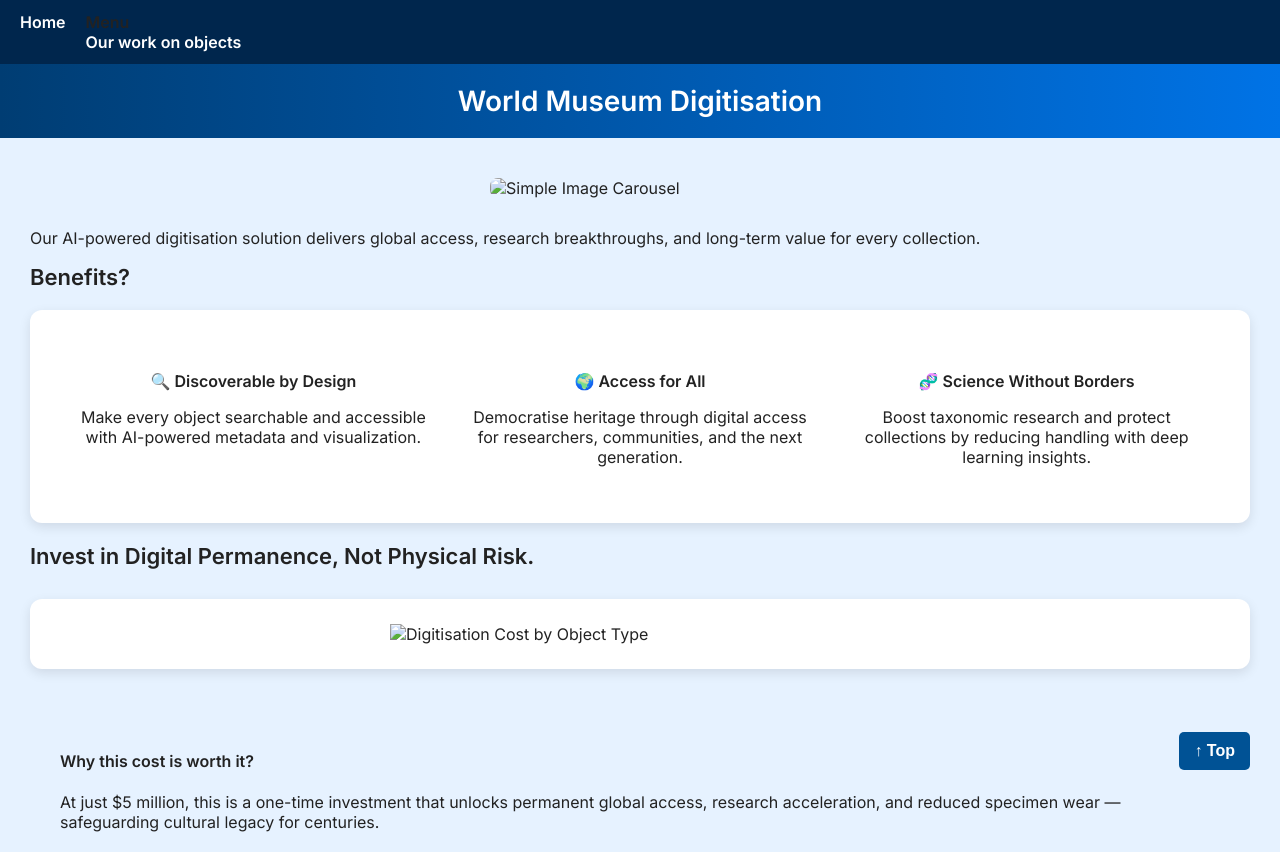
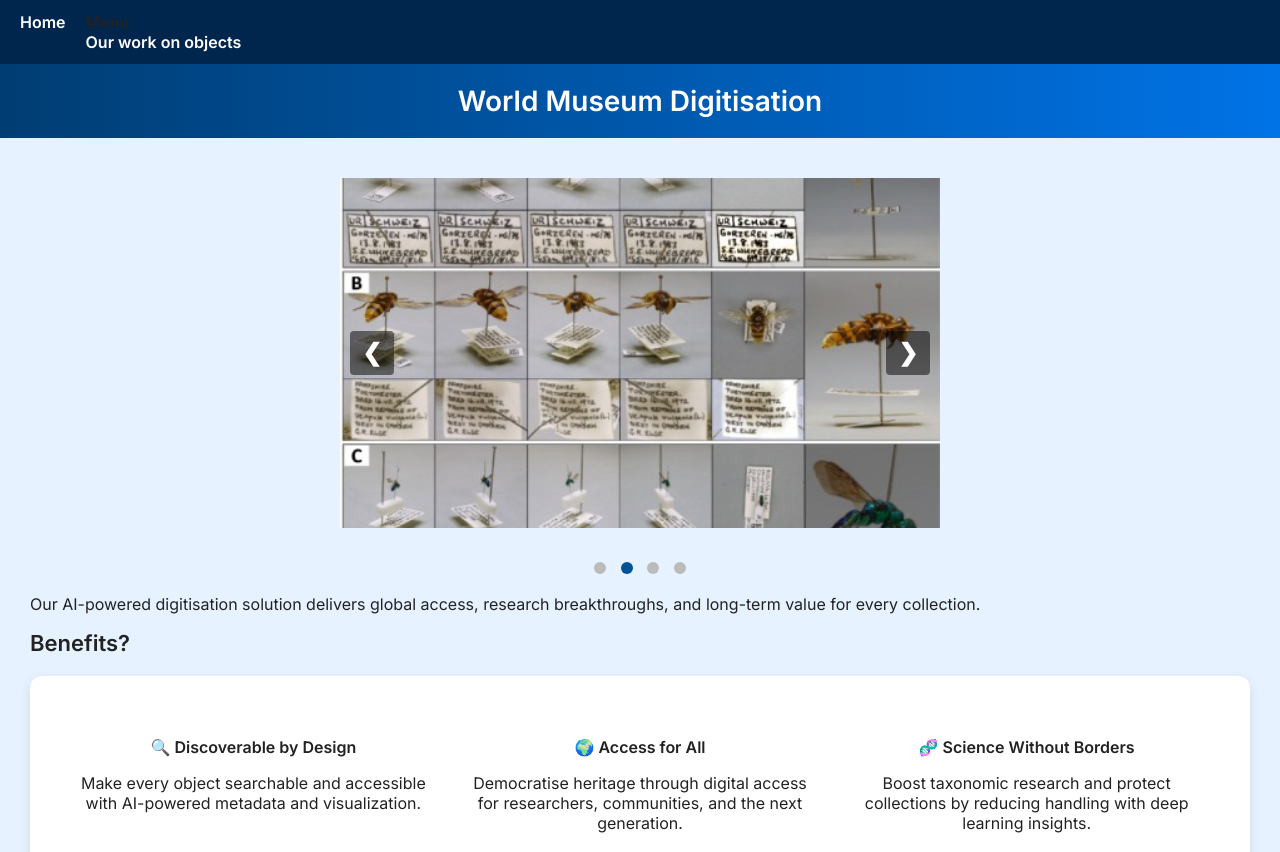
Before and after one commit to clr2172/pw.github.io, a plain HTML site: page index.html in a window 1280 px wide. Shown: the top 852 px of the page. Drawn offline with Linux system fonts and the light colour scheme.

Commit message:
Update index.html

```diff
--- a/index.html
+++ b/index.html
@@ -5,10 +5,53 @@
   <meta name="viewport" content="width=device-width, initial-scale=1.0"/>
   <title>World Museum Digitisation</title>
   <link rel="stylesheet" href="css/style.css" />
+  <style>
+    .carousel-container {
+      position: relative;
+      max-width: 600px;
+      height: 350px;
+      margin: 0 auto 30px;
+      overflow: hidden;
+    }
+    .carousel-slide {
+      position: absolute;
+      top: 0; left: 0;
+      width: 100%; height: 100%;
+      object-fit: cover;
+      opacity: 0;
+      transition: opacity 0.5s ease-in-out;
+    }
+    .carousel-slide.active {
+      opacity: 1;
+      z-index: 1;
+    }
+    .carousel-arrow {
+      position: absolute;
+      top: 50%; transform: translateY(-50%);
+      background: rgba(0,0,0,0.5);
+      color: white; border: none;
+      font-size: 24px; padding: 8px 12px;
+      cursor: pointer; border-radius: 4px;
+      z-index: 2;
+    }
+    .carousel-arrow:hover { background: rgba(0,0,0,0.7); }
+    .prev { left: 10px; }
+    .next { right: 10px; }
+    .carousel-dots { text-align: center; margin-top: 10px; }
+    .carousel-dot {
+      display: inline-block;
+      width: 12px; height: 12px;
+      margin: 0 5px;
+      background: #bbb;
+      border-radius: 50%;
+      cursor: pointer;
+    }
+    .carousel-dot.active { background: #005295; }
+  </style>
 </head>
 <body>
   <nav>
-    <a href="#" style="color: white; text-decoration: none;">Home</a>
+    <a href="index.html" style="color: white; text-decoration: none;">Home</a>
     <div class="dropdown">
       <span style="cursor: pointer;">Menu</span>
       <div class="dropdown-content">
@@ -20,8 +63,19 @@
   <header>World Museum Digitisation</header>
 
   <div class="container">
-    <div class="carousel">
-      <img src="images/image1.png" alt="Simple Image Carousel" />
+    <div class="carousel-container">
+      <img src="images/po1.jpg" class="carousel-slide active" alt="Slide 1" />
+      <img src="images/po2.jpg" class="carousel-slide" alt="Slide 2" />
+      <img src="images/h2.jpg"   class="carousel-slide" alt="Slide 3" />
+      <img src="images/f2.jpg"   class="carousel-slide" alt="Slide 4" />
+      <button class="carousel-arrow prev">&#10094;</button>
+      <button class="carousel-arrow next">&#10095;</button>
+    </div>
+    <div class="carousel-dots">
+      <span class="carousel-dot active" data-index="0"></span>
+      <span class="carousel-dot" data-index="1"></span>
+      <span class="carousel-dot" data-index="2"></span>
+      <span class="carousel-dot" data-index="3"></span>
     </div>
 
     <p>Our AI-powered digitisation solution delivers global access, research breakthroughs, and long-term value for every collection.</p>
@@ -44,7 +98,7 @@
 
     <div class="section-title">Invest in Digital Permanence, Not Physical Risk.</div>
     <div class="cost-section">
-      <img src="images/image2.png" alt="Digitisation Cost by Object Type" />
+      <img src="images/image2.jpg" alt="Digitisation Cost by Object Type" />
     </div>
 
     <div class="footer-text">
@@ -56,19 +110,18 @@
     </div>
 
     <div class="table-section">
-      <h2>Why We’re the Right Partner</h2>
+      <h2>Why We're the Right Partner</h2>
       <table>
-        <tr><th>Feature</th><th>💬 Why It’s Better</th></tr>
+        <tr><th>Feature</th><th>💬 Why It's Better</th></tr>
         <tr><td>AI-powered metadata tagging</td><td>Saves time + boosts accuracy compared to manual processes</td></tr>
         <tr><td>Long-term, vendor-agnostic storage</td><td>No vendor lock-in; compatible with multiple cloud systems</td></tr>
-        <tr><td>Modular, scalable design</td><td>Grows with your collections – future-proof investment</td></tr>
+        <tr><td>Modular, scalable design</td><td>Grows with your collections - future-proof investment</td></tr>
         <tr><td>Ethical AI use, explainability</td><td>Transparent decision-making in classification</td></tr>
         <tr><td>Research-backed effectiveness</td><td>Based on 4+ recent studies validating digitisation benefits</td></tr>
       </table>
-
       <h2>Backed by Research</h2>
       <table>
-        <tr><th>📝 Paper</th><th>💬 Why It’s Better</th></tr>
+        <tr><th>📝 Paper</th><th>💬 Why It's Better</th></tr>
         <tr><td>Robillard et al., 2023</td><td>AI reduces errors and improves dataset usability</td></tr>
         <tr><td>Lendemer et al., 2020</td><td>Digitised data improves conservation efforts</td></tr>
         <tr><td>Hedrick et al., 2020</td><td>Open access boosts collaboration across continents</td></tr>
@@ -90,24 +143,40 @@
       <p>Cookie Policy</p>
     </div>
   </footer>
+
   <script>
-    const backToTop = document.createElement('button');
-    backToTop.textContent = '↑ Top';
-    Object.assign(backToTop.style, {
-      position: 'fixed',
-      bottom: '30px',
-      right: '30px',
-      padding: '10px 15px',
-      backgroundColor: '#005295',
-      color: 'white',
-      border: 'none',
-      borderRadius: '5px',
-      cursor: 'pointer',
-      fontSize: '16px',
-      zIndex: '1000'
+    document.addEventListener('DOMContentLoaded', () => {
+      const slides = document.querySelectorAll('.carousel-slide');
+      const dots   = document.querySelectorAll('.carousel-dot');
+      const prev   = document.querySelector('.prev');
+      const next   = document.querySelector('.next');
+      let current = 0, timer;
+
+      function show(n) {
+        slides.forEach((s,i) => {
+          s.classList.toggle('active', i === n);
+          dots[i].classList.toggle('active', i === n);
+        });
+      }
+
+      function nextSlide() { current = (current + 1) % slides.length; show(current); }
+      function prevSlide() { current = (current - 1 + slides.length) % slides.length; show(current); }
+
+      next.addEventListener('click', () => { nextSlide(); resetTimer(); });
+      prev.addEventListener('click', () => { prevSlide(); resetTimer(); });
+      dots.forEach(dot => dot.addEventListener('click', e => {
+        current = parseInt(e.target.dataset.index, 10);
+        show(current);
+        resetTimer();
+      }));
+
+      function resetTimer() {
+        clearInterval(timer);
+        timer = setInterval(nextSlide, 3000);
+      }
+
+      timer = setInterval(nextSlide, 3000);
     });
-    backToTop.onclick = () => window.scrollTo({top: 0, behavior: 'smooth'});
-    document.body.appendChild(backToTop);
   </script>
 </body>
 </html>
```
